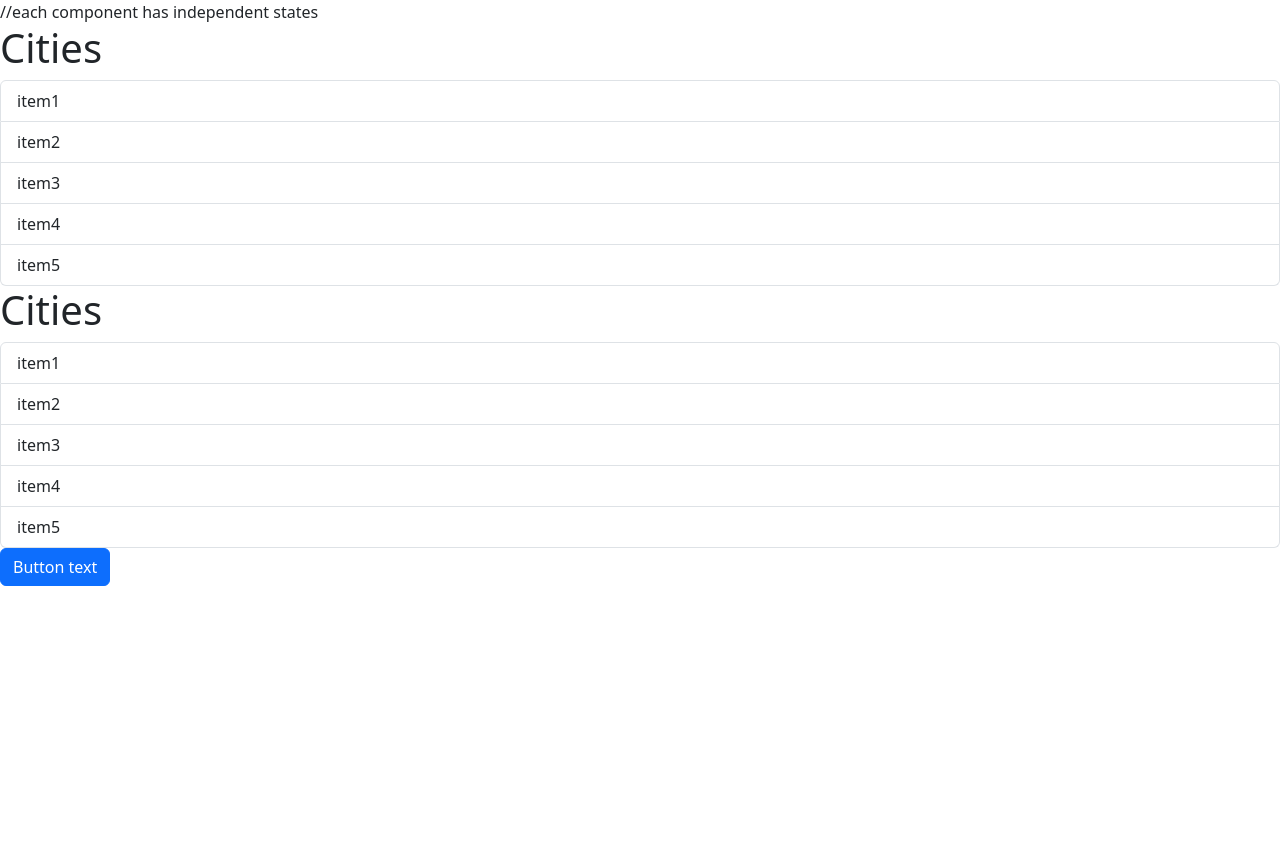
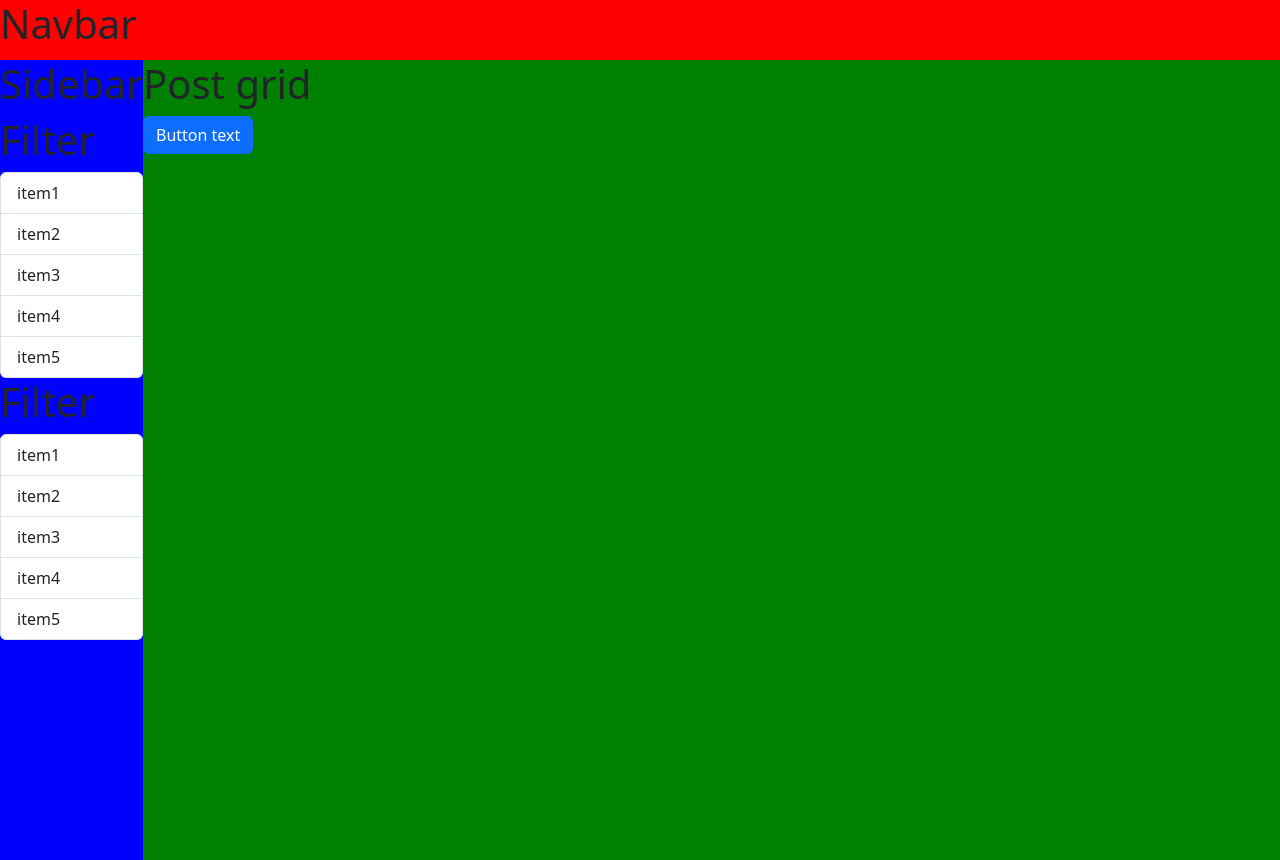
Before and after one commit to andy-gale/blog_site, a React (Vite) app in the folder blog-app-react/: page / in a window 1280 px wide. Before the commit the page ends 800 px from the top, so only its background shows below. Built offline with nearby package versions, Linux system fonts and the light colour scheme.

Commit message:
basic blog layout in html and template react components

```diff
--- a/blog-app-react/index.html
+++ b/blog-app-react/index.html
@@ -7,7 +7,7 @@
     <title> React Blogsite </title>
   </head>
   <body>
-    <div id="root"></div>
+    <div class="root" id="root"></div>
     <script type="module" src="/src/main.tsx"></script>
   </body>
 </html>
--- /dev/null
+++ b/blog-app-react/src/App.css
@@ -0,0 +1,23 @@
+html, body, .wrapper {
+    height: 100vh;
+    min-width: 100%;
+}
+
+nav {
+    min-width: 100%;
+    background: red;
+    min-height: 60px;
+}
+
+.main-page {
+    min-width: 100%;
+    background: green;
+    display: flex;
+    flex-direction: row;
+    height: 100%;
+}
+
+.sidebar {
+    flex: -1;
+    background: blue;
+}
--- a/blog-app-react/src/App.tsx
+++ b/blog-app-react/src/App.tsx
@@ -1,6 +1,7 @@
 import ListGroup from "./components/ListGroup";
 import Alert from "./components/Alert";
 import Button from "./components/Button";
+import Navbar from "./components/Navbar";
 import { useState } from "react";
 
 function App() {
@@ -13,18 +14,27 @@ function App() {
   const [alertVisible, setAlertVisibility] = useState(false);
 
   return (
-    <div>
-      //each component has independent states
+    <div className="wrapper">
+      <nav>
+        <Navbar />
+      </nav>
+      <div className="main-page">
+        <div className="sidebar">
+          <h1>Sidebar</h1>
           <ListGroup
             items={items}
-        heading="Cities"
+            heading="Filter"
             onSelectItem={handleSelectItem}
           />
           <ListGroup
             items={items}
-        heading="Cities"
+            heading="Filter"
             onSelectItem={handleSelectItem}
           />
+        </div>
+
+        <div className="content-page">
+          <h1>Post grid</h1>
           <div>
             {alertVisible && (
               <Alert onClose={() => setAlertVisibility(false)}>Alert1!</Alert>
@@ -36,6 +46,8 @@ function App() {
             </Button>
           </div>
         </div>
+      </div>
+    </div>
   );
 }
 
--- /dev/null
+++ b/blog-app-react/src/components/Navbar.tsx
@@ -0,0 +1,5 @@
+const Navbar = () => {
+  return <h1>Navbar</h1>;
+};
+
+export default Navbar;
```
Also changed, not shown: blog-app-react/src/main.tsx (+8 -7 lines). Lines whose indentation alone changed are shown as unchanged.
